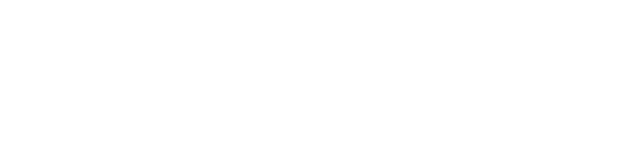
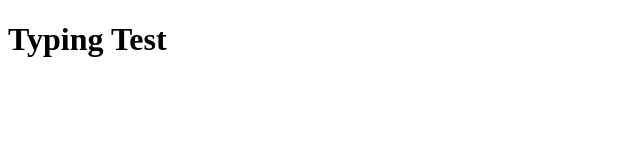
Before and after one commit to utdictum/typing-test, a plain HTML site: page index.html in a window 1280 px wide. Shown: the whole page, without its empty margins (0-640 px from the left). Drawn offline with Linux system fonts and the light colour scheme.

Commit message:
cointainer and page title

```diff
--- a/index.html
+++ b/index.html
@@ -1,5 +1,9 @@
 <!doctype html>
 <html lang="en">
   <head><meta charset="utf-8"><title>Typing Test</title></head>
-  <body></body>
+  <body>
+    <main id="app">
+    <h1>Typing Test</h1>
+    </main>
+  </body>
 </html>
```
